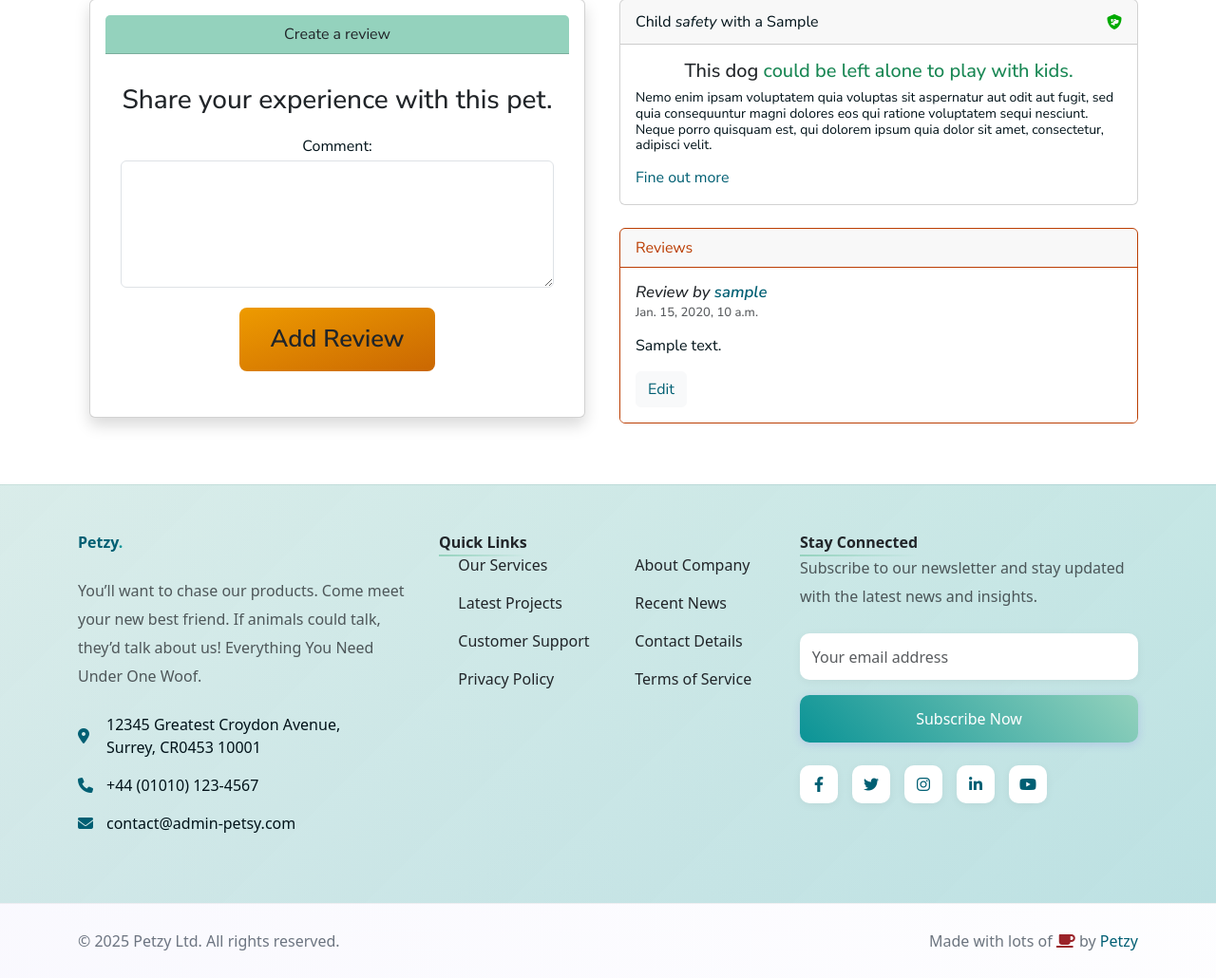
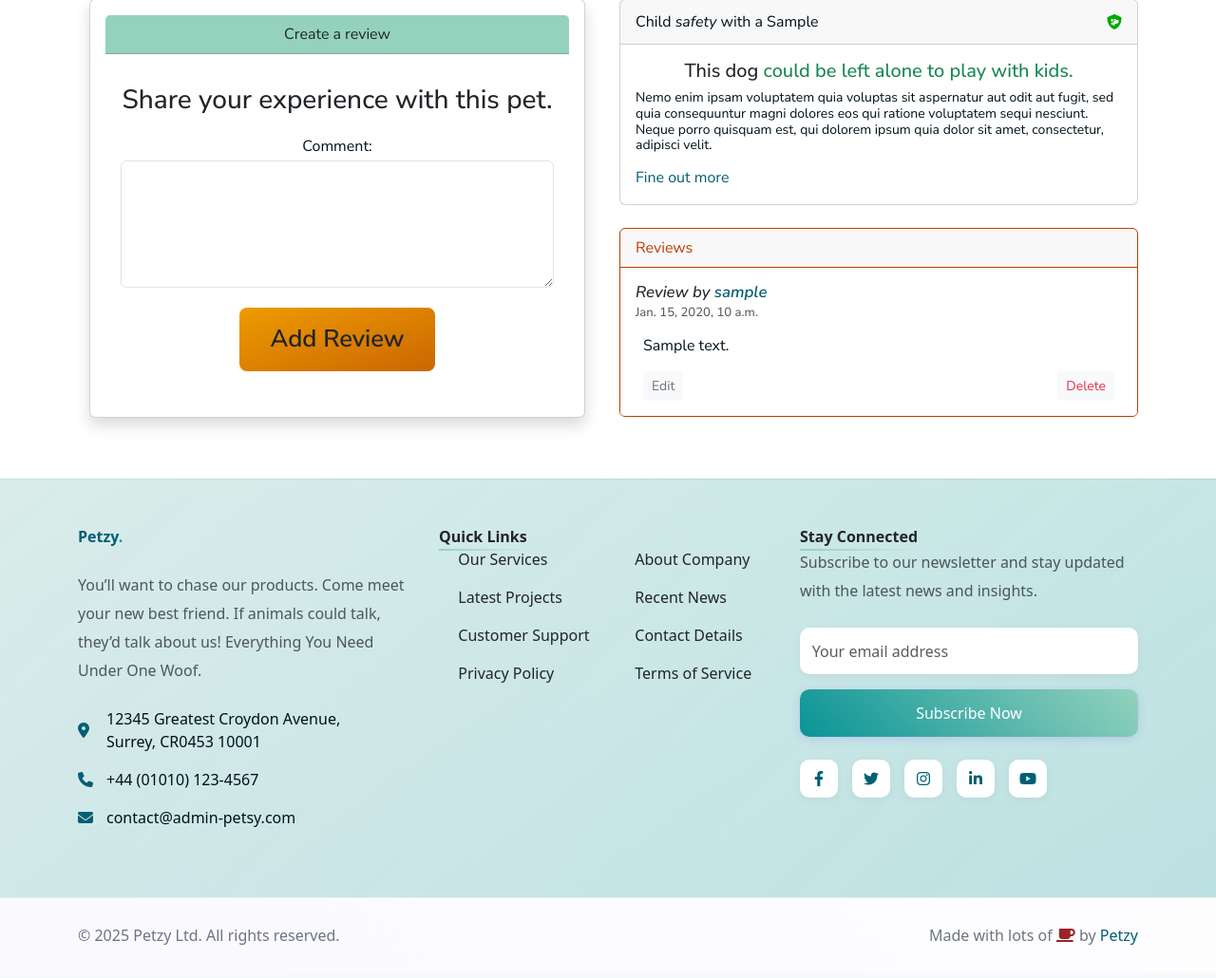
Before and after one commit to johnclamy/petstoreproject, a Django app: page /pets/1/ in a window 1280 px wide. Shown: the part 515-1545 px from the top of the page at 95% size. After the commit the page ends 1510 px from the top, so only its background shows below. Run offline with Django 5.2, Linux system fonts and the light colour scheme; a user stored in the database is signed in; tables that the repository leaves empty hold one stand-in row (values such as "Sample post"); grey boxes marked "Sample" are stand-in pictures; some libraries are stand-ins or nearby versions.

Commit message:
add a delete btn to a review

```diff
--- a/pets/templates/pets/detail.html
+++ b/pets/templates/pets/detail.html
@@ -99,9 +99,12 @@
                                     <h6 class="card-subtitle mb-2 text-muted" style="font-size: 0.82rem;">
                                         {{ review.date }}
                                     </h6>
-                                    <p class="card-text my-3" style="line-height:1.3">{{ review.comments }}</p>
+                                    <p class="card-text my-3 mx-0 mx-lg-2" style="line-height:1.3">{{ review.comments }}</p>
                                     {% if user.is_authenticated and user == review.user %}
-                                    <a class="btn btn-light" href="{% url 'pets.edit_review' id=data.pet.id review_id=review.id %}">Edit</a>
+                                    <div class="d-flex justify-content-between align-items-center mx-0 mx-lg-2">
+                                        <a class="btn btn-light text-secondary btn-sm" href="{% url 'pets.edit_review' id=data.pet.id review_id=review.id %}">Edit</a>
+                                        <a class="btn btn-light text-danger btn-sm" href="{% url 'pets.delete_review' id=data.pet.id review_id=review.id %}">Delete</a>
+                                    </div>
                                     {% endif %}
                                 </li>
                                 {% endfor %}
```
